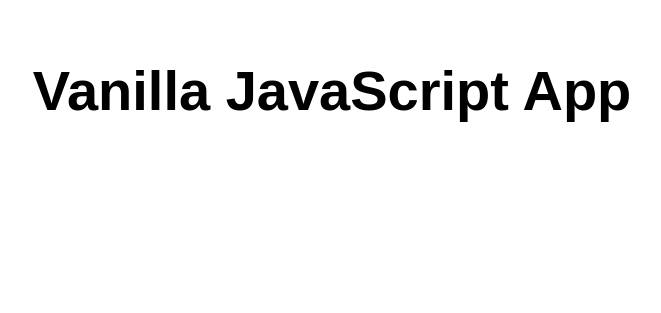
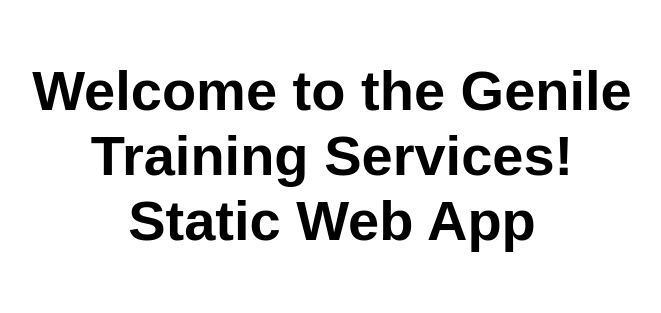
Before and after one commit to geniletrainings/genilerepository01, a website: page src/index.html in a window 1280 px wide. Shown: the whole page, without its empty margins (308-969 px from the left). Drawn offline with Linux system fonts and the light colour scheme.

Commit message:
git commit

```diff
--- a/src/index.html
+++ b/src/index.html
@@ -10,7 +10,7 @@
 
 <body>
   <main>
-    <h1>Vanilla JavaScript App</h1>
+    <h1>Welcome to the Genile Training Services! Static Web App</h1>
   </main>
 </body>
 
```
